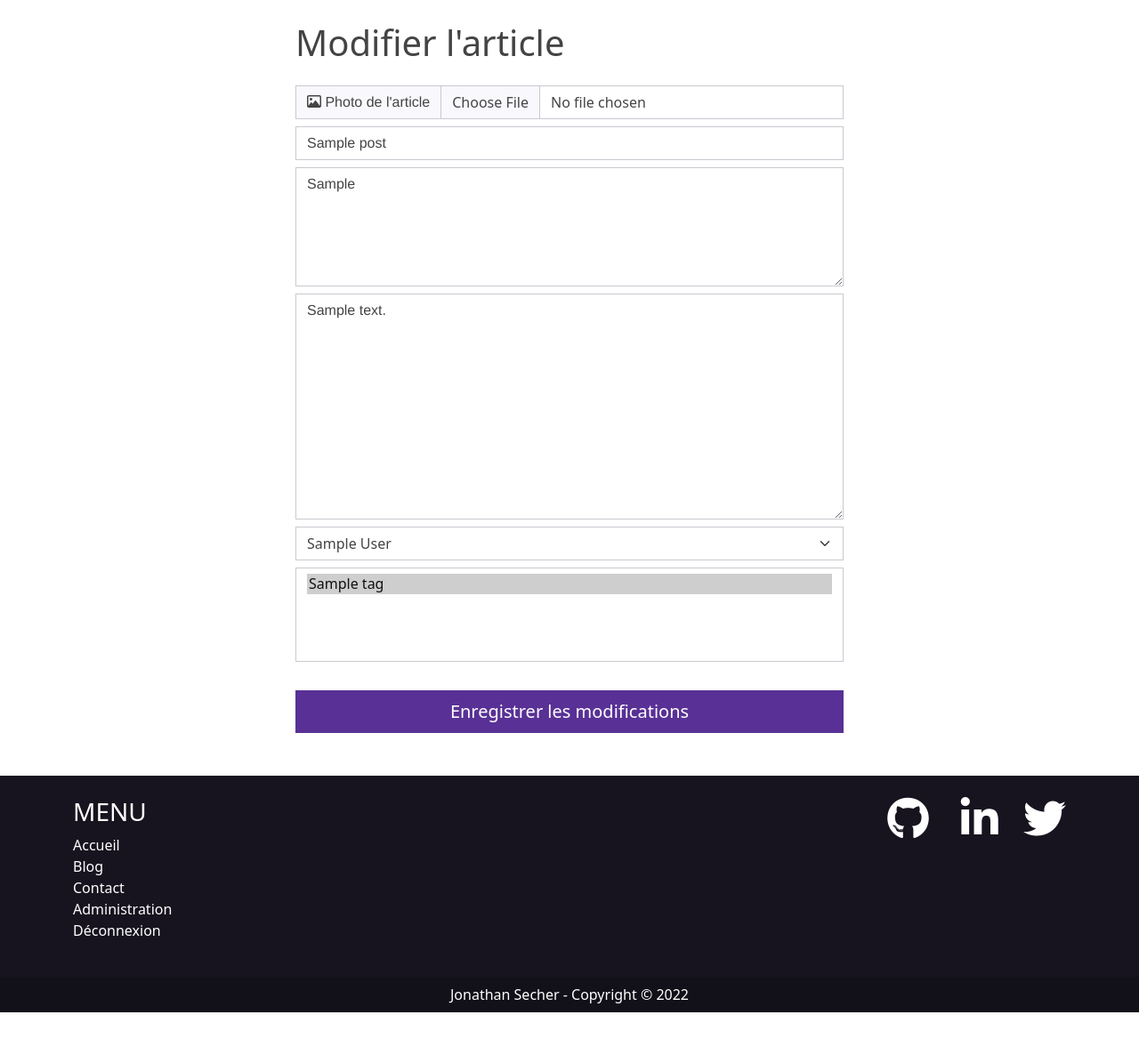
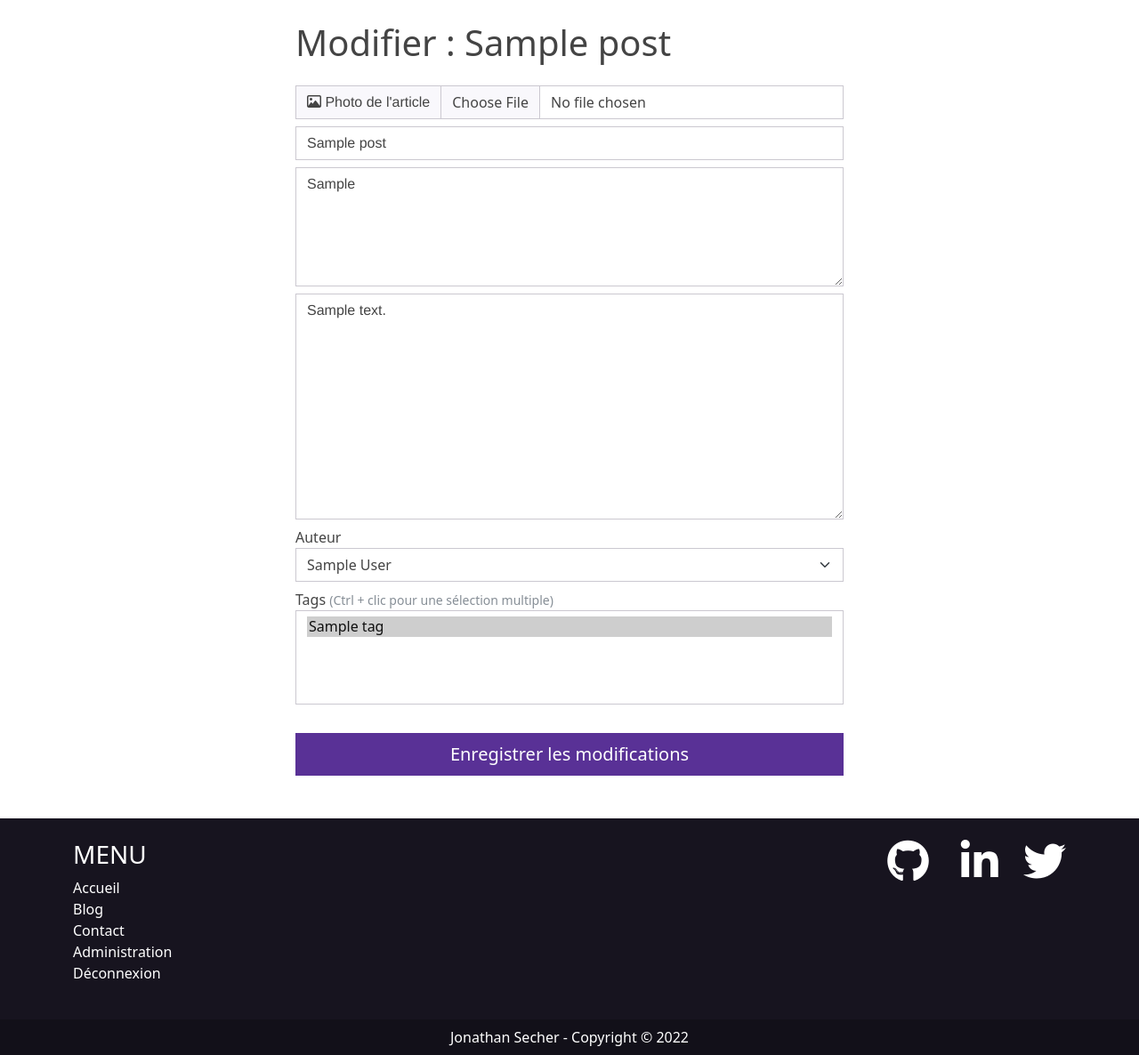
Before and after one commit to ashk74/P5_blog, a PHP site: page /admin/posts/edit/1 in a window 1280 px wide. Shown: the part 91-1277 px from the top of the page at 89% size. Before the commit the page ends 1229 px from the top, so only its background shows below. Run offline with PHP 8.4, Linux system fonts and the light colour scheme; the visitor is signed in with stand-in values (Sample User, id 1); tables that the repository leaves empty hold one stand-in row (values such as "Sample post"); some libraries are stand-ins or nearby versions.

Commit message:
Add creation of a user account

```diff
--- a/app/Controllers/Admin/PostController.php
+++ b/app/Controllers/Admin/PostController.php
@@ -26,7 +26,9 @@ class PostController extends Controller
         $this->isAdmin();
 
         $tags = (new Tag)->all();
-        $authors = (new User)->all();
+        $authors = (new Post)->getAuthors();
+
+        unset($_SESSION['errors']);
 
         $this->twig->display('admin/posts/form.twig', [
             'tags' => $tags,
@@ -38,6 +40,13 @@ class PostController extends Controller
     {
         $this->isAdmin();
 
+        $validator = new Validator($_POST);
+        $errors = $validator->validate([
+            'title' => ['required', 'min:12', 'max:70'],
+            'chapo' => ['required', 'min:200', 'max:600'],
+            'content' => ['required', 'min:400']
+        ]);
+
         $post = new Post;
 
         $tags = array_pop($_POST);
@@ -47,6 +56,8 @@ class PostController extends Controller
         if ($result) {
             return header('Location: /admin/posts');
         }
+
+        $validator->flashErrors($errors, "/admin/posts/create");
     }
 
     public function edit(int $id)
@@ -55,7 +66,9 @@ class PostController extends Controller
 
         $post = (new Post)->findById($id);
         $tags = (new Tag)->all();
-        $authors = (new User)->all();
+        $authors = (new Post)->getAuthors();
+
+        unset($_SESSION['errors']);
 
         $this->twig->display('admin/posts/form.twig', [
             'post' => $post,
@@ -72,10 +85,8 @@ class PostController extends Controller
         $errors = $validator->validate([
             'title' => ['required', 'min:12', 'max:70'],
             'chapo' => ['required', 'min:200', 'max:600'],
-            'content' => ['required', 'min:200']
+            'content' => ['required', 'min:400']
         ]);
-
-        Validator::flashErrors($errors, "/admin/posts/edit/{$id}");
 
         // TODO Check if $tags is null or array
         $post = new Post;
@@ -86,6 +97,8 @@ class PostController extends Controller
         if ($result) {
             return header('Location: /admin/posts');
         }
+
+        $validator->flashErrors($errors, "/admin/posts/edit/{$id}");
     }
 
     public function delete(int $id)
--- a/app/Models/Post.php
+++ b/app/Models/Post.php
@@ -25,16 +25,16 @@ class Post extends Model
     public function getAuthor(int $id)
     {
         return $this->selectQuery("
-                SELECT * FROM user
-                INNER JOIN post ON user.id = post.author
-                WHERE post.id = ?
+                SELECT CONCAT(first_name, ' ' , last_name) AS fullname
+                FROM user
+                WHERE user.id = ?
             ", [$id]);
     }
 
     public function getAuthors()
     {
         return $this->selectQuery("
-                SELECT id, CONCAT(first_name, ' ' , last_name) AS author
+                SELECT id, CONCAT(first_name, ' ' , last_name) AS fullname
                 FROM user
             ");
     }
--- a/app/Models/User.php
+++ b/app/Models/User.php
@@ -10,4 +10,9 @@ class User extends Model
     {
         return $this->selectQuery("SELECT * FROM {$this->table} WHERE email = ?", [$email], true);
     }
+
+    public function alreadyExist(string $email): bool
+    {
+        return $this->selectQuery("SELECT email FROM {$this->table} WHERE email = ?", [$email], true) ? true : false;
+    }
 }
--- a/public/index.php
+++ b/public/index.php
@@ -14,15 +14,20 @@ define('SCRIPTS', dirname($_SERVER['SCRIPT_NAME']) . DIRECTORY_SEPARATOR);
 
 $router = new Router($_GET['url']);
 
+// Posts controllers
 $router->get('/', 'App\Controllers\BlogController@index');
 $router->get('/posts', 'App\Controllers\BlogController@list');
 $router->get('/post/:id', 'App\Controllers\BlogController@show');
 $router->get('/tags/:id', 'App\Controllers\TagController@tag');
 
+// Users controllers
+$router->get('/signup', 'App\Controllers\UserController@signup');
+$router->post('/signup', 'App\Controllers\UserController@signupPost');
 $router->get('/login', 'App\Controllers\UserController@login');
 $router->post('/login', 'App\Controllers\UserController@loginPost');
 $router->get('/logout', 'App\Controllers\UserController@logout');
 
+// Admin controllers
 $router->get('/admin/posts', 'App\Controllers\Admin\PostController@list');
 $router->get('/admin/posts/create', 'App\Controllers\Admin\PostController@create');
 $router->post('/admin/posts/create', 'App\Controllers\Admin\PostController@createPost');
--- a/templates/layout.twig
+++ b/templates/layout.twig
@@ -97,10 +97,8 @@
             {% endblock copyright %}
         </footer>
 
-        {% block javascript %}
-            <script  src="https://cdn.jsdelivr.net/npm/@popperjs/core@2.10.2/dist/umd/popper.min.js" integrity="sha384-7+zCNj/IqJ95wo16oMtfsKbZ9ccEh31eOz1HGyDuCQ6wgnyJNSYdrPa03rtR1zdB" crossorigin="anonymous"></script>
-            <script src="https://cdn.jsdelivr.net/npm/bootstrap@5.1.3/dist/js/bootstrap.min.js" integrity="sha384-QJHtvGhmr9XOIpI6YVutG+2QOK9T+ZnN4kzFN1RtK3zEFEIsxhlmWl5/YESvpZ13" crossorigin="anonymous"></script>
-            <script src="https://kit.fontawesome.com/54ac40310e.js" crossorigin="anonymous"></script>
-        {% endblock %}
+        <script  src="https://cdn.jsdelivr.net/npm/@popperjs/core@2.10.2/dist/umd/popper.min.js" integrity="sha384-7+zCNj/IqJ95wo16oMtfsKbZ9ccEh31eOz1HGyDuCQ6wgnyJNSYdrPa03rtR1zdB" crossorigin="anonymous"></script>
+        <script src="https://cdn.jsdelivr.net/npm/bootstrap@5.1.3/dist/js/bootstrap.min.js" integrity="sha384-QJHtvGhmr9XOIpI6YVutG+2QOK9T+ZnN4kzFN1RtK3zEFEIsxhlmWl5/YESvpZ13" crossorigin="anonymous"></script>
+        <script src="https://kit.fontawesome.com/54ac40310e.js" crossorigin="anonymous"></script>
     </body>
 </html>
--- a/templates/views/admin/posts/form.twig
+++ b/templates/views/admin/posts/form.twig
@@ -11,7 +11,10 @@
 {% block page_content %}
     <section class="container col-md-6 py-4">
         {% block page_title %}
-            <h1 class="mb-4">{{ post.title is not empty ? 'Modifier l\'article' : 'Créer un nouvel article' }}</h1>
+            <h1 class="mb-4">{{ post.title is not empty ? 'Modifier : ' ~ post.title : 'Créer un nouvel article' }}</h1>
+        {% endblock %}
+        {% block display_errors %}
+            {{ parent() }}
         {% endblock %}
         <form action="{{ post is not empty ? '/admin/posts/edit/' ~ post.id : '/admin/posts/create' }}" method="POST" class="row g-2">
             <div class="input-group col-12">
@@ -19,30 +22,29 @@
                 <input type="file" class="form-control" id="inputGroupFile01">
             </div>
             <div class="col-12">
-                <input type="text" name="title" id="title" class="form-control fa-unicode" value="{{ post.title ?? '' }}" placeholder="{{ post.title ?: '&#xf1dc; Titre de l\'article' }}">
+                <input type="text" name="title" id="title" class="form-control fa-unicode" value="{{ post.title ?? '' }}" placeholder="&#xf1dc; Titre de l\'article">
             </div>
 
             <div class="col-12">
-                <textarea name="chapo" id="chapo" class="form-control fa-unicode" cols="30" rows="5" placeholder="{{ post.chapo ?: '&#xf6e8; Chapô' }}">{{ post.chapo ?? '' }}</textarea>
+                <textarea name="chapo" id="chapo" class="form-control fa-unicode" cols="30" rows="5" placeholder="&#xf6e8; Chapô">{{ post.chapo ?? '' }}</textarea>
             </div>
             <div class="col-12">
-                <textarea name="content" id="content" class="form-control fa-unicode" cols="30" rows="10" placeholder="{{ post.content ?: '&#xf6e8; Contenu de l\'article' }}">{{ post.content ?? '' }}</textarea>
+                <textarea name="content" id="content" class="form-control fa-unicode" cols="30" rows="10" placeholder="&#xf6e8; Contenu de l'article">{{ post.content ?? '' }}</textarea>
             </div>
             <div class="col-12">
+                <label for="author">Auteur</label>
                 <select class="form-select" id="author" name="author" required>
                     {% for author in authors %}
                         <option value="{{ author.id }}"
                         {% if post is not empty %}
-                            {# TODO trouver ID à utilisé pour récupérer auteur #}
-                            {% for post_author in post.getAuthor(author.id) %}
-                                {{ author.id is same as post_author ? 'selected' : '' }}
-                            {% endfor %}
+                            {{ author.id is same as post.author ? 'selected' : '' }}
                         {% endif %}
-                        >{{ author.first_name }} {{ author.last_name }}</option>
+                        >{{ author.fullname }}</option>
                     {% endfor %}
                 </select>
             </div>
             <div class="col-12">
+                <label for="tags">Tags <small class="text-muted">(Ctrl + clic pour une sélection multiple)</small></label>
                 <select multiple class="form-select" id="tags" name="tags[]" required>
                     {% for tag in tags %}
                         <option value="{{ tag.id }}"
--- a/templates/views/auth/login.twig
+++ b/templates/views/auth/login.twig
@@ -1,7 +1,6 @@
 {% extends "layout.twig" %}
 
 {% block page_content %}
-    <section class="container mt-4">
     <section class="py-4 bg-light">
         <div class="container col-md-6 px-4 my-4">
             <div class="text-center mb-5">
@@ -10,10 +9,10 @@
                 </div>
                 {% block page_title %}<h2 class="fw-bolder">Connexion</h2>{% endblock %}
             </div>
-                <form action="{{ form_action }}" method="POST"  class="row g-2 border-bottom">
             {% block display_errors %}
                 {{ parent() }}
             {% endblock %}
+            <form action="{{ form_action }}" method="POST"  class="row g-2 border-bottom">
                 <div class="col-12 form-group">
                     <input type="email" id="email" name="email" class="form-control fa-unicode" placeholder="&#xf1d8; Email" required/>
                 </div>
@@ -30,5 +29,4 @@
             </div>
         </div>
     </section>
-    </section>
 {% endblock page_content %}
--- a/templates/views/blog/show.twig
+++ b/templates/views/blog/show.twig
@@ -22,7 +22,7 @@
                             <div class="row col-md-7 text-md-end mb-4 order-md-2">
                                 <div class="col-md-7 mb-2">
                                     <img class="img-fluid rounded-circle" src="../public/uploads/user-profile-32x32.png" alt="..." />
-                                    <span class="text-bold ps-3">{{ post.author }}</span>
+                                    <span class="text-bold ps-3">{{ post.getAuthor(post.author).0.fullname }}</span>
                                 </div>
                             </div>
                             <div class="col-md-5 order-md-1 ">
```
Also changed, not shown: app/Controllers/UserController.php (+46 -3 lines), app/Validation/Validator.php (+4 -4 lines). Lines whose indentation alone changed are shown as unchanged.
